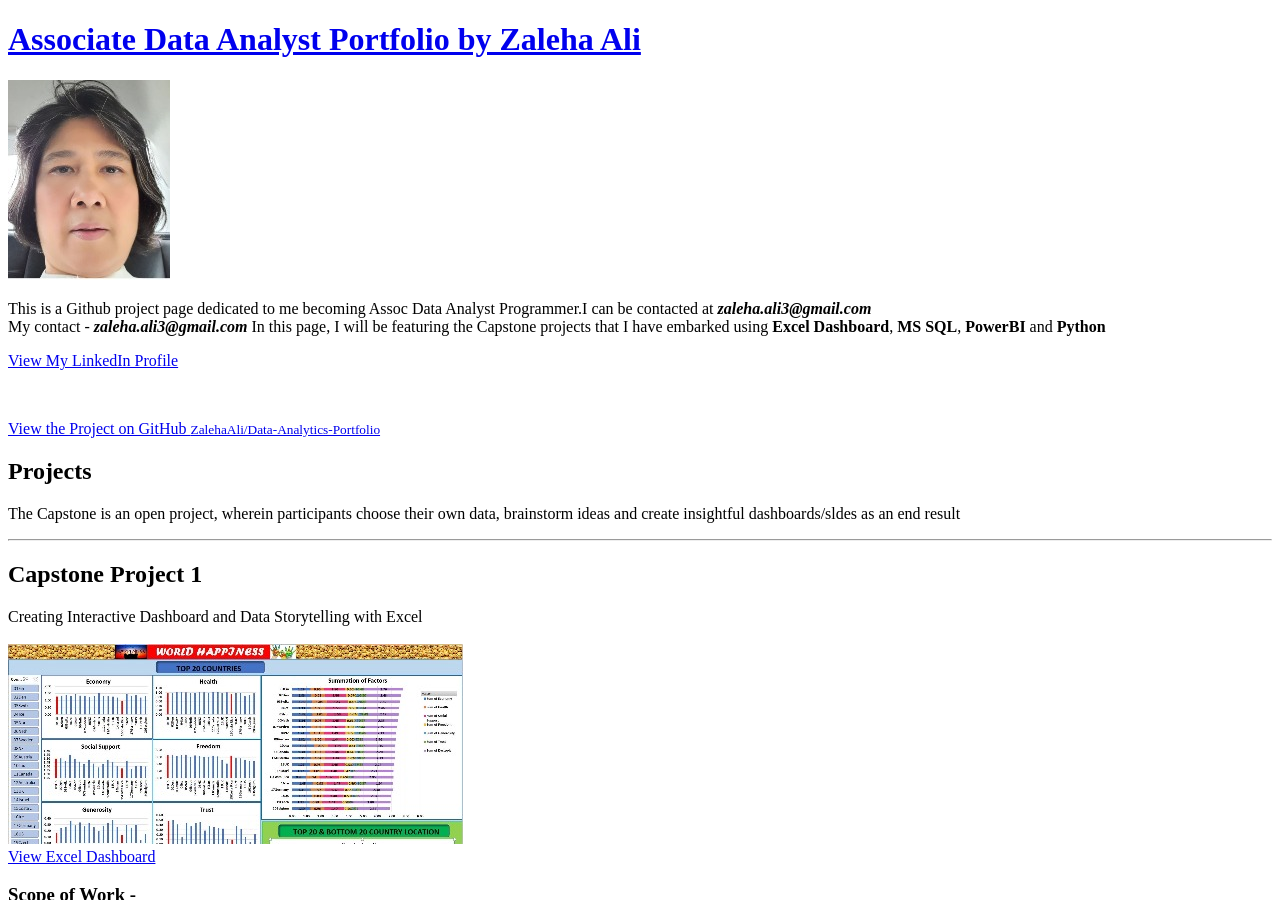
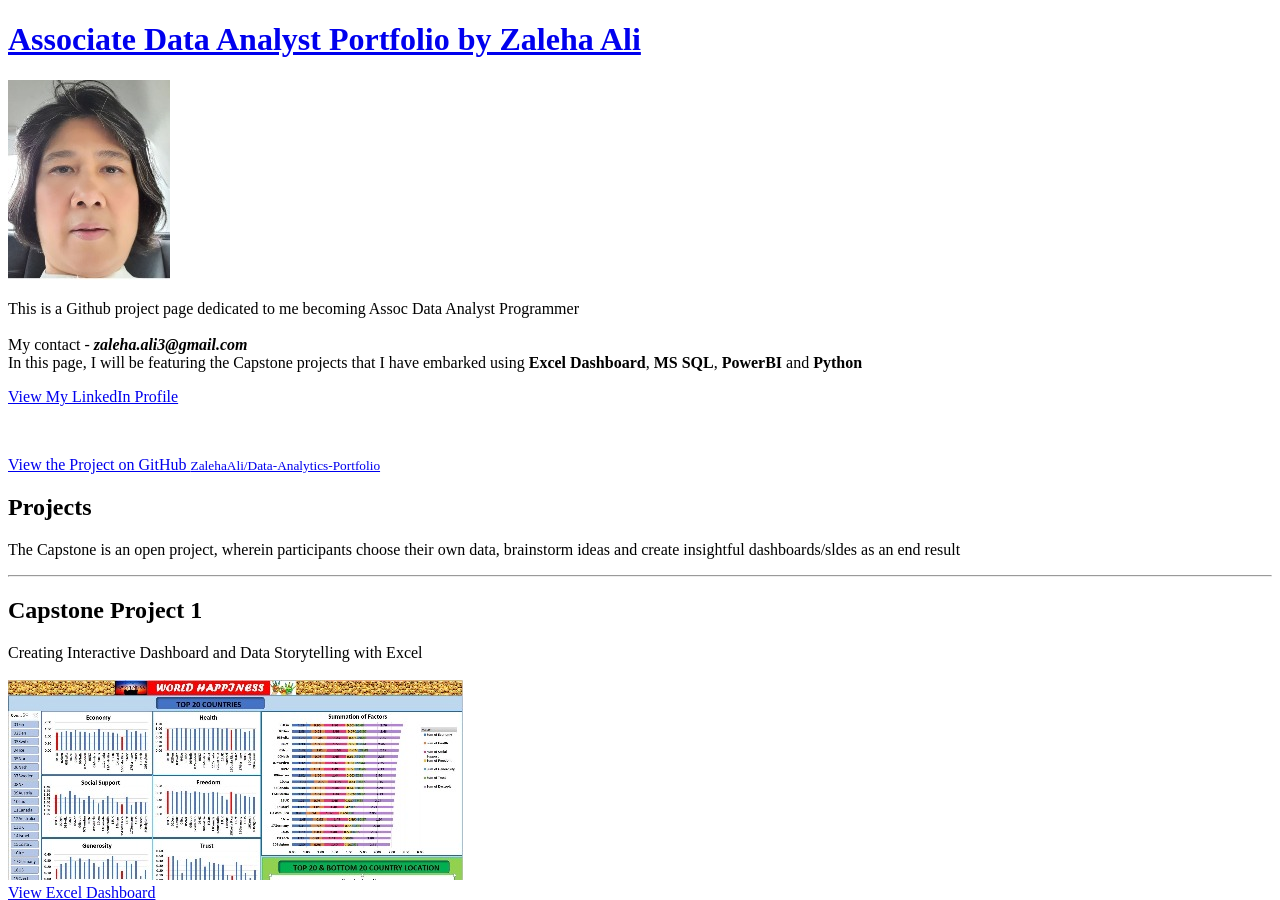
Before and after one commit to ZalehaAli/Data-Analytics-Portfolio, a Jekyll site: the page built from index.md, in a window 1280 px wide and 900 px high. Built offline with Jekyll 4.4.1, drawn with Linux system fonts in a browser that asks for light colours; our own code applies the rules of GitHub Pages for plain Markdown files.

Commit message:
Update _config.yml

```diff
--- a/_config.yml
+++ b/_config.yml
@@ -1,8 +1,10 @@
 title: Associate Data Analyst Portfolio by Zaleha Ali # your name (or website title) here
 logo: "/images/mypic.jpg?raw=true" # your photo (or logo) here
-description: This is a Github project page dedicated to me becoming Assoc Data Analyst Programmer.I can be contacted at <b><i>zaleha.ali3@gmail.com</i></b>
+description: This is a Github project page dedicated to me becoming Assoc Data Analyst Programmer
+  <br>
   <br>
   My contact - <b><i>zaleha.ali3@gmail.com</i></b>
+  <br>
   In this page, I will be featuring the Capstone projects that I have embarked using <strong> Excel Dashboard</strong>, <strong>MS SQL</strong>, <strong> PowerBI</strong> and <strong>Python</strong>
   <p>
 
```
